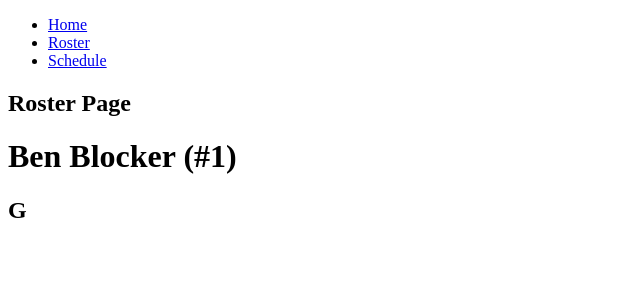
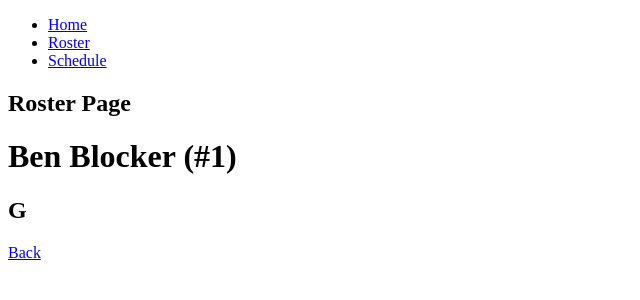
Before and after one commit to Darmaiad/React-Router-Ex, a React (Create React App) app: page /roster/1 in a window 1280 px wide. Shown: the top 300 px of the page, without its empty margins (0-640 px from the left). Built offline with nearby package versions, Linux system fonts and the light colour scheme.

Commit message:
refactored folders and did container/presenter pattern

```diff
--- a/src/components/App.js
+++ b/src/components/App.js
@@ -1,7 +1,7 @@
 import React from 'react';
 //import ReactDOM from 'react-dom';
-import Header from './Header'
-import Main from './Main'
+import Header from './AppChildren/Header'
+import Main from './AppChildren/Main'
 
 
 // this component will be rendered by our <BrowserRouter>
--- a/src/components/Main.js
+++ b/src/components/AppChildren/Main.js
@@ -3,6 +3,7 @@ import { Switch, Route } from 'react-router-dom'
 import Home from './MainChildren/Home'
 import Roster from './MainChildren/Roster'
 import Schedule from './MainChildren/Schedule'
+import NoMatch from './NoMatch'
 //import ReactDOM from 'react-dom';
 
 const Main = () => (
@@ -11,6 +12,7 @@ const Main = () => (
             <Route exact path='/' component={Home}/>
             <Route path='/roster' component={Roster}/>
             <Route path='/schedule' component={Schedule}/>
+            <Route component={NoMatch}/>
         </Switch>
     </main>
 )
--- a/src/components/MainChildren/Roster.js
+++ b/src/components/AppChildren/MainChildren/Roster.js
@@ -1,14 +1,14 @@
 import React from 'react';
 import { Switch, Route } from 'react-router-dom'
 import FullRoster from './RosterChildren/FullRoster'
-import Player from './RosterChildren/Player'
+import PlayerContainer from './RosterChildren/PlayerContainer'
 
 const Roster = () => (
     <div>
         <h2>Roster Page</h2>
         <Switch>
             <Route exact path='/roster' component={FullRoster}/>
-            <Route path='/roster/:number' component={Player}/>
+            <Route path='/roster/:number' component={PlayerContainer}/>
       </Switch>
     </div>
 )
--- a/src/components/MainChildren/RosterChildren/FullRoster.js
+++ b/src/components/AppChildren/MainChildren/RosterChildren/FullRoster.js
@@ -1,6 +1,6 @@
 import React from 'react';
 import { Link } from 'react-router-dom'
-import PlayerAPI from '../../../data/PlayerApi'
+import PlayerAPI from '../../../../data/PlayerApi'
 
 const FullRoster = () => {
 
--- /dev/null
+++ b/src/components/AppChildren/MainChildren/RosterChildren/Player.js
@@ -0,0 +1,19 @@
+import React from 'react';
+import { Link } from 'react-router-dom'
+
+const Player = (props) => {
+
+  if (!props.player) {
+    return <div>Sorry, but the player was not found</div>
+  }
+
+  return (
+    <div>
+      <h1>{props.player.name} (#{props.player.number})</h1>
+      <h2>{props.player.position}</h2>
+      <Link to='/roster'>Back</Link>
+    </div>
+  )
+}
+
+export default Player;
--- /dev/null
+++ b/src/components/AppChildren/MainChildren/RosterChildren/PlayerContainer.js
@@ -0,0 +1,28 @@
+import React from 'react';
+import PlayerAPI from '../../../../data/PlayerApi';
+import Player from './Player';
+
+class PlayerContainer extends React.Component
+{
+    constructor(props)
+    {
+        super(props)
+        this.state = { player: null }
+    }
+
+    componentDidMount()
+    {
+      const player = PlayerAPI.get(
+          parseInt(this.props.match.params.number, 10)
+      )
+
+      this.setState({player: player });
+    }
+
+    render()
+    {
+      return <Player player={this.state.player} />
+    }
+  }
+
+export default PlayerContainer;
--- /dev/null
+++ b/src/components/AppChildren/NoMatch.js
@@ -0,0 +1,9 @@
+import React from 'react';
+
+const NoMatch = ({ location }) => (
+    <div>
+      <h3>No match for: <code>{location.pathname}</code></h3>
+    </div>
+  )
+
+export default NoMatch;
--- a/src/components/MainChildren/RosterChildren/Player.js
+++ /dev/null
@@ -1,23 +0,0 @@
-import React from 'react';
-import PlayerAPI from '../../../data/PlayerApi'
-
-
-const Player = (props) => {
-
-  const player = PlayerAPI.get(
-    parseInt(props.match.params.number, 10)
-  )
-
-  if (!player) {
-    return <div>Sorry, but the player was not found</div>
-  }
-
-  return (
-    <div>
-      <h1>{player.name} (#{player.number})</h1>
-      <h2>{player.position}</h2>
-    </div>
-  )
-}
-
-export default Player;
```
Also changed, not shown: src/index.js (+0 -11 lines), src/components/AppChildren/Header.js (renamed from src/components/Header.js), src/components/AppChildren/MainChildren/Home.js (renamed from src/components/MainChildren/Home.js), src/components/AppChildren/MainChildren/Schedule.js (renamed from src/components/MainChildren/Schedule.js).
